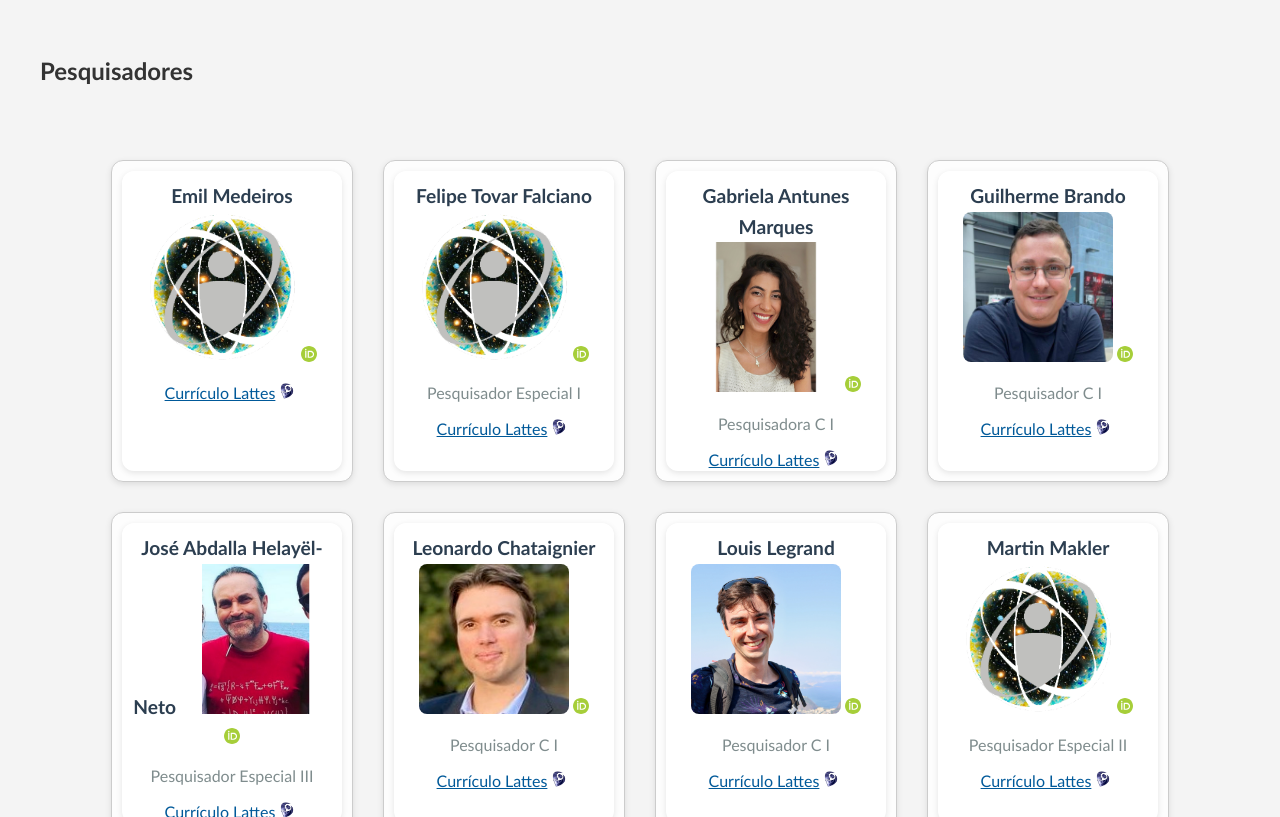
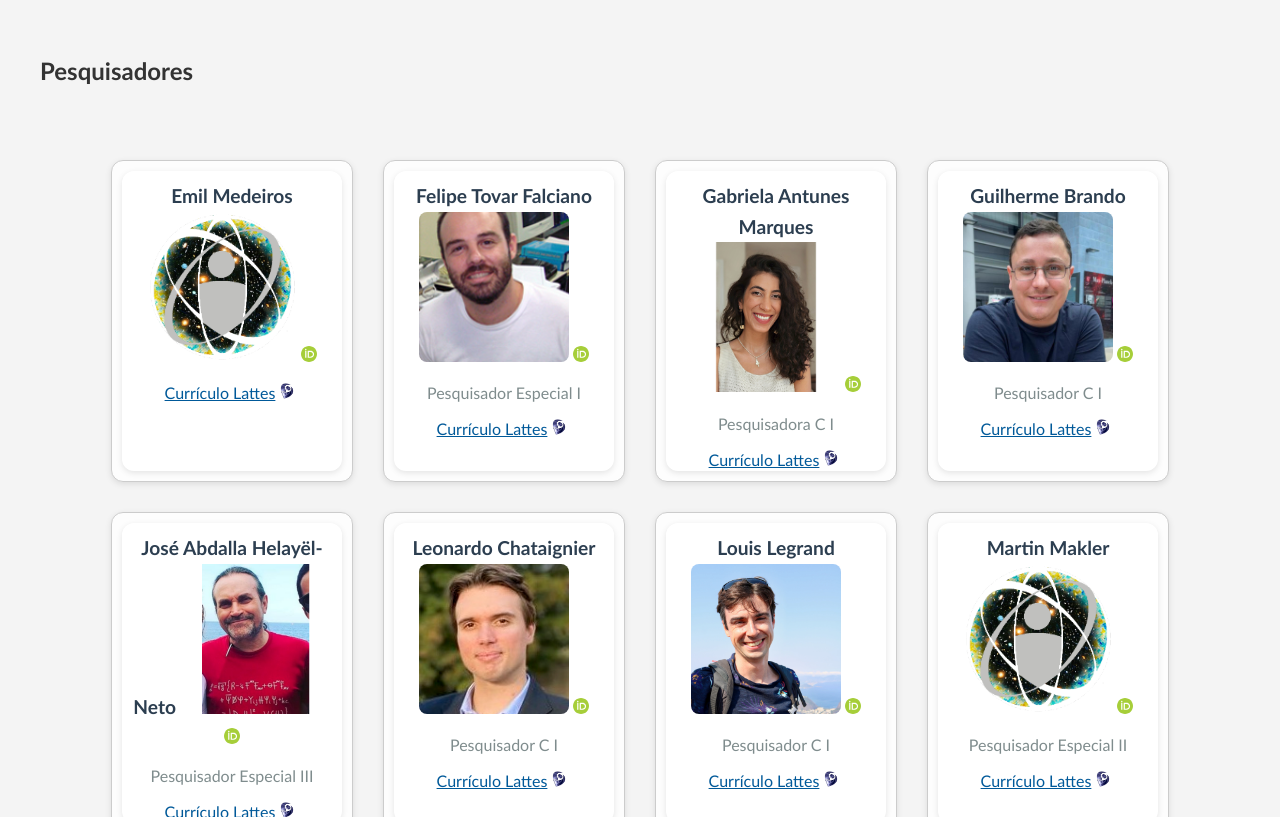
Before and after one commit to cbpf-cosmo/cbpf-cosmo.github.io, a Jekyll site: the page membros.html, which Jekyll copies as it is, in a window 1280 px wide and 900 px high, scrolled down 504 px, cut to the strip 83-900 px from the top of the window. Built offline with Jekyll 4.4.1, drawn with Linux system fonts in a browser that asks for light colours.

Commit message:
adding felipe

```diff
--- a/membros.html
+++ b/membros.html
@@ -147,21 +147,23 @@
       <div class="member-front">
         <div class="member-name">
           Felipe Tovar Falciano
-          <img src="images/thumbs/cbpf.png" alt="foto" class="clickable-photo"
+          <img src="images/thumbs/felipe-tovar-falciano.jpg" alt="foto" class="clickable-photo"
                style="width:150px; height:150px; object-fit:cover;">
-          <a href="https://orcid.org/" target="_blank">
+          <a href=" https://orcid.org/0000-0003-2263-1252" target="_blank">
             <img src="images/ORCID-iD_icon_vector.svg" alt="iD ORCID"/>
           </a>
         </div>
         <div class="member-role">Pesquisador Especial I</div>
         <div class="member-lattes">
-          <a href="http://lattes.cnpq.br/" target="_blank">
+          <a href="http://lattes.cnpq.br/7214193952056222" target="_blank">
             Currículo Lattes<img src="images/lattes-logo-2.png" alt="iD Lattes"/>
           </a>
         </div>
       </div>
       <div class="member-back">
-        <p>Texto sobre Felipe Tovar e palavras-chaves</p>
+        <p>Física do universo primordial; produção de ondas gravitacionais; buracos negros primordiais; cosmologia teórica; gravitação clássica;</p>
+        		<p>Maiores informações no <a href="https://cbpf.br/ftovar/"> Site Pessoal </a> </p>
+
         <button class="btn-back">Voltar</button>
       </div>
     </div>
```
Also changed, not shown: images/thumbs/felipe-tovar-falciano.jpg (added).
